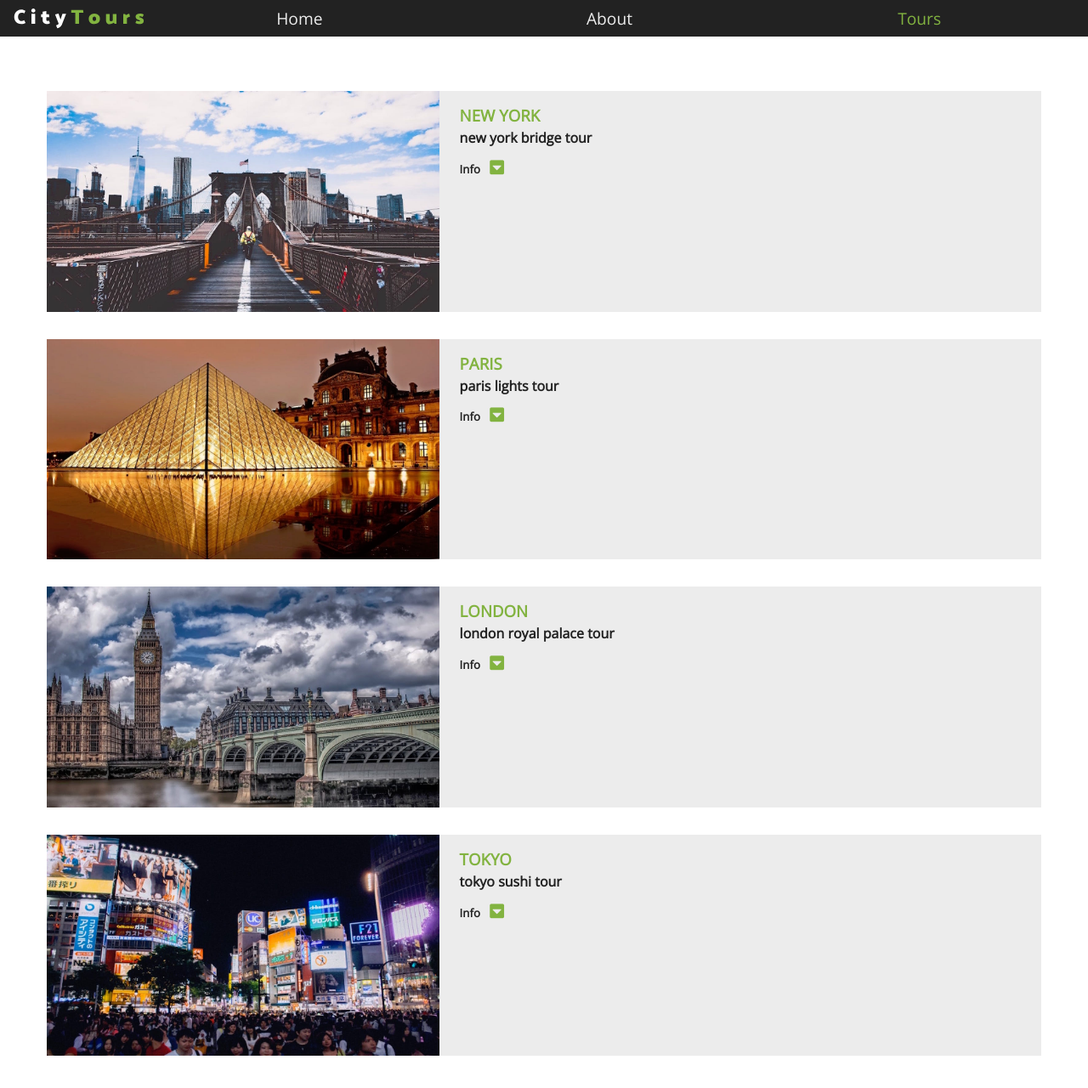
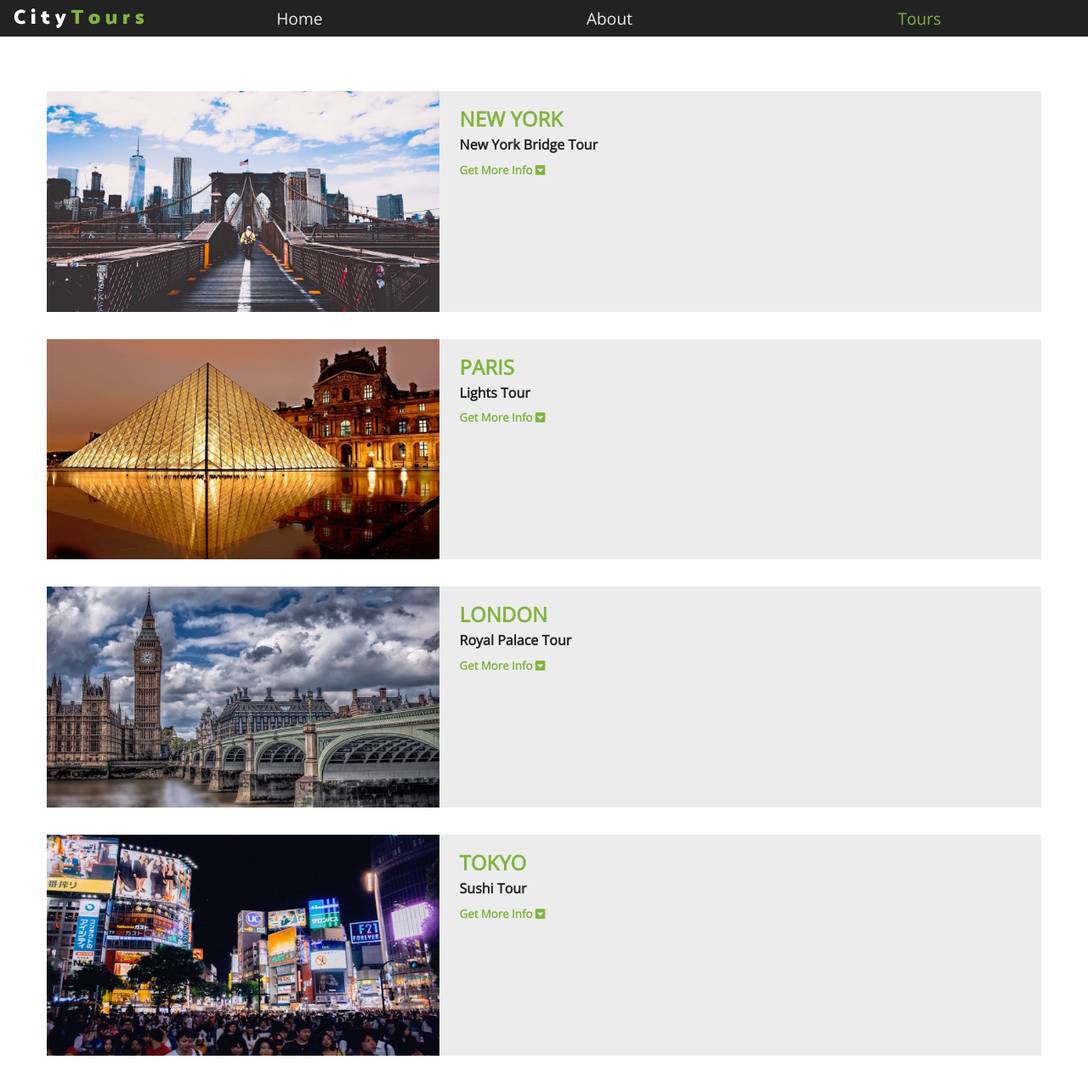
Before and after one commit to erikyoung/city-tours-react, a React (Create React App) app: page / in a window 1280 px wide. Shown: the top 1280 px of the page at 85% size. Built offline with nearby package versions, Linux system fonts and the light colour scheme.

Commit message:
changd some of the basic styling on the layout

```diff
--- a/src/components/Tour/Tour.js
+++ b/src/components/Tour/Tour.js
@@ -33,7 +33,7 @@ handleInfo = () => {
     				<h3>{city}</h3>
     				<h4>{name}</h4>
     			<h5>
-    				info{" "}
+    				<span className="info-tab">Get More Info</span>{" "}
 
 	    			<span onClick={this.handleInfo}>
 	    				<i className="fas fa-caret-square-down" />
--- a/src/components/Tour/tour.scss
+++ b/src/components/Tour/tour.scss
@@ -47,19 +47,21 @@
 		h3 {
 			text-transform: uppercase;
 			color: $mainGreen;
+			font-size: 1.5rem;
 
 
 		}
 		h4 {
-			textt-transform: capitalize;
+			text-transform: capitalize;
 			margin: 0.2rem 0 0.6rem 0;
+			font-weight:light;
 		}
 		h5 {
 			text-transform: capitalize;
 				span {
 					color: $mainGreen;
-					margin: 0.5rem;
-					font-size: 1.2rem;
+
+					font-weight:bold;
 					cursor: pointer;
 				}
 
--- a/src/tourData.js
+++ b/src/tourData.js
@@ -1,33 +1,33 @@
 export const tourData = [
   {
     id: 1,
-    city: "new york",
+    city: "New York",
     img: "./img/newyork.jpeg",
-    name: "new york bridge tour",
+    name: "New York Bridge Tour",
     info:
       "Lorem ipsum, dolor sit amet consectetur adipisicing elit. Tenetur, nam omnis error corrupti eum assumenda enim odit architecto corporis. Sequi"
   },
   {
     id: 2,
-    city: "paris",
+    city: "Paris",
     img: "./img/paris.jpeg",
-    name: "paris lights tour",
+    name: "Lights Tour",
     info:
       "Lorem ipsum, dolor sit amet consectetur adipisicing elit. Tenetur, nam omnis error corrupti eum assumenda enim odit architecto corporis. Sequi"
   },
   {
     id: 3,
-    city: "london",
+    city: "London",
     img: "./img/london.jpeg",
-    name: "london royal palace tour",
+    name: "Royal palace tour",
     info:
       "Lorem ipsum, dolor sit amet consectetur adipisicing elit. Tenetur, nam omnis error corrupti eum assumenda enim odit architecto corporis. Sequi"
   },
   {
     id: 4,
-    city: "tokyo",
+    city: "Tokyo",
     img: "./img/tokyo.jpeg",
-    name: "tokyo sushi tour",
+    name: "Sushi tour",
     info:
       "Lorem ipsum, dolor sit amet consectetur adipisicing elit. Tenetur, nam omnis error corrupti eum assumenda enim odit architecto corporis. Sequi"
   }
```
